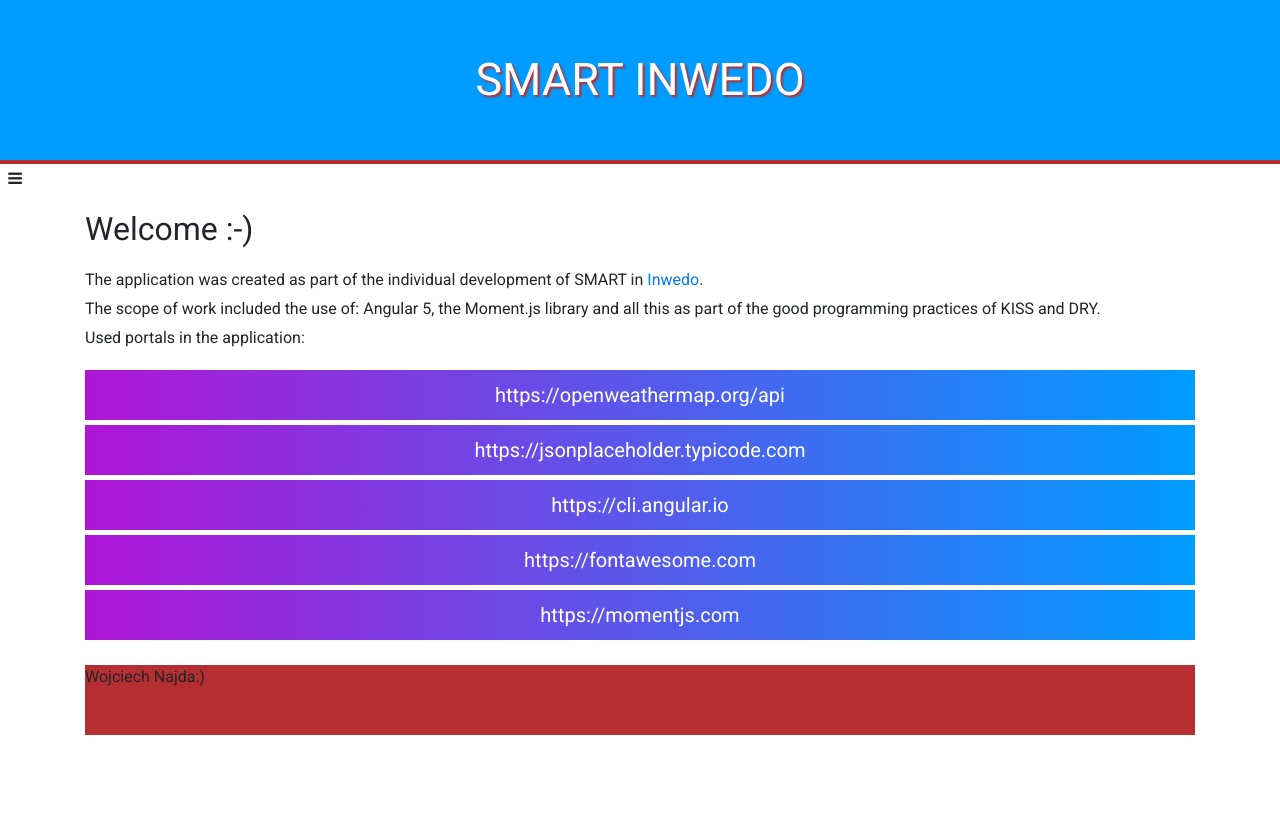
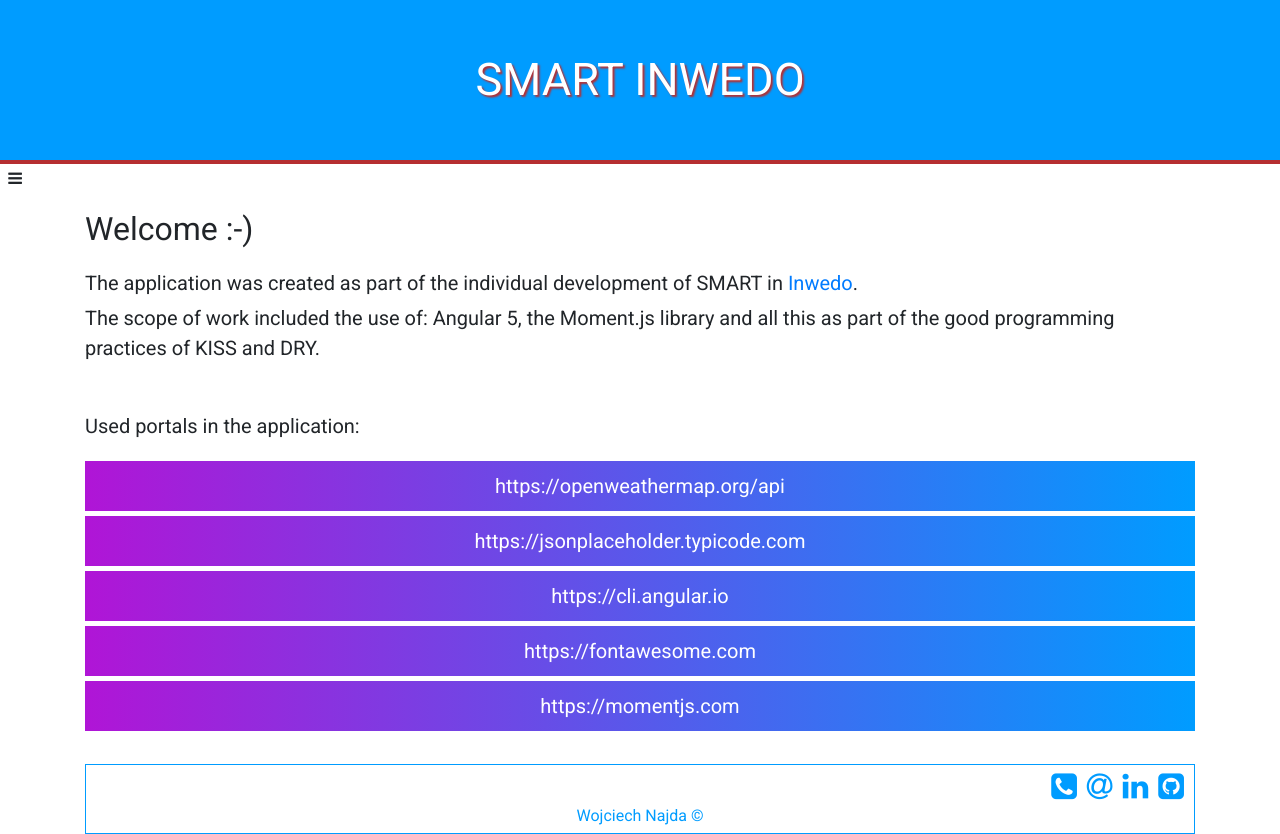
Before and after one commit to wojtexnaj/SMART-Inwedo-Angular, an Angular app: page /welcome-page in a window 1280 px wide. Before the commit the page ends 800 px from the top, so only its background shows below. Built offline with nearby package versions, Linux system fonts and the light colour scheme.

Commit message:
Style for footer

```diff
--- a/src/app/welcome-page/welcome-page.component.html
+++ b/src/app/welcome-page/welcome-page.component.html
@@ -2,19 +2,48 @@
   <div class="row">
     <div class="col">
       <h2>Welcome :-)</h2>
-      <p>The application was created as part of the individual development of SMART in <a href="http://inwedo.com" target="_blank">Inwedo</a>.</p>
-      <p>The scope of work included the use of: Angular 5, the Moment.js library and all this as part of the good programming practices of KISS and DRY.</p>
-      <p>Used portals in the application:</p>
+      <p>The application was created as part of the individual development of SMART in
+        <a href="http://inwedo.com" target="_blank" class="inwedo-link">Inwedo</a>.</p>
+      <p>The scope of work included the use of: Angular 5, the Moment.js library and all this as part of the good programming
+        practices of KISS and DRY.</p>
+      <p class="mt-5">Used portals in the application:</p>
       <div class="links">
-        <a href="https://openweathermap.org/api" target="_blank" class="link"><div>https://openweathermap.org/api</div></a>
-        <a href="https://jsonplaceholder.typicode.com" target="_blank" class="link"><div>https://jsonplaceholder.typicode.com</div></a>
-        <a href="https://cli.angular.io" target="_blank" class="link"><div>https://cli.angular.io</div></a>
-        <a href="https://fontawesome.com" target="_blank" class="link"><div>https://fontawesome.com</div></a>
-        <a href="https://momentjs.com" target="_blank" class="link"><div>https://momentjs.com</div></a>
+        <a href="https://openweathermap.org/api" target="_blank" class="link">
+          <div>https://openweathermap.org/api</div>
+        </a>
+        <a href="https://jsonplaceholder.typicode.com" target="_blank" class="link">
+          <div>https://jsonplaceholder.typicode.com</div>
+        </a>
+        <a href="https://cli.angular.io" target="_blank" class="link">
+          <div>https://cli.angular.io</div>
+        </a>
+        <a href="https://fontawesome.com" target="_blank" class="link">
+          <div>https://fontawesome.com</div>
+        </a>
+        <a href="https://momentjs.com" target="_blank" class="link">
+          <div>https://momentjs.com</div>
+        </a>
       </div>
     </div>
   </div>
-  <div class="footer">
-    <div>Wojciech Najda:)</div>
+  <div class="footer d-flex flex-column justify-content-center align-items-end">
+    <div class="contact">
+      <span class="phone-number mr-2" *ngIf="isPhoneNumber">+48 698655623</span>
+      <span class="mail mr-2" *ngIf="isMail">wojciech.najda.sg@gmail.com</span>
+      <button (click)="showPhoneNumber()">
+        <i class="fa fa-phone-square"></i>
+      </button>
+      <button (click)="showMail()">
+        <i class="fa fa-at"></i>
+      </button>
+
+      <a href="https://www.linkedin.com/in/wojciech-najda/" target="_blank">
+        <i class="fa fa-linkedin"></i>
+      </a>
+      <a href="https://github.com/wojtexnaj" target="_blank">
+        <i class="fa fa-github-square"></i>
+      </a>
+    </div>
+    <div class="name">Wojciech Najda &copy;</div>
   </div>
 </div>
--- a/src/app/welcome-page/welcome-page.component.scss
+++ b/src/app/welcome-page/welcome-page.component.scss
@@ -1,14 +1,25 @@
 @import '../../assets/index.scss';
-.container-fluid{
-    h2{
+.container-fluid {
+  position: relative;
+  min-height: 78vh;
+  a {
+    text-decoration: none;
+  }
+  h2 {
     margin-bottom: 20px;
   }
-    p{
+  p {
     margin-bottom: 5px;
+    font-size: 20px;
+    .inwedo-link {
+      &:hover {
+        color: $purple-color;
       }
-    .links{
+    }
+  }
+  .links {
     margin-top: 20px;
-      .link{
+    .link {
       font-size: 20px;
       height: 50px;
       background: $purple-color linear-gradient(to right, $purple-color, $blue-color);
@@ -21,14 +32,45 @@
       color: #ffffff;
       text-decoration: none;
       text-align: center;
-        &:hover{
+      &:hover {
         background: $blue-color linear-gradient(to right, $blue-color, $purple-color);
       }
     }
   }
-    .footer{
-      margin-top: 20px;
+  .footer {
+    position: absolute;
+    bottom: 0px;
+    left: 15px;
+    right: 15px;
     height: 70px;
-      background-color: $red-color;
+    border: 1px solid $blue-color;
+    .contact {
+      width: 100%;
+      text-align: right;
+      .phone-number,
+      .mail {
+        color: $blue-color;
+        font-size: 15px;
+      }
+      button {
+        padding: 0px;
+        border: none;
+        background-color: #ffffff;
+      }
+      i {
+        font-size: 30px;
+        margin-right: 10px;
+        cursor: pointer;
+        color: $blue-color;
+        &:hover {
+          color: $purple-color;
         }
       }
+    }
+    .name {
+      text-align: center;
+      width: 100%;
+      color: $blue-color;
+    }
+  }
+}
--- a/src/app/welcome-page/welcome-page.component.ts
+++ b/src/app/welcome-page/welcome-page.component.ts
@@ -6,10 +6,24 @@ import { Component, OnInit } from '@angular/core';
   styleUrls: ['./welcome-page.component.scss']
 })
 export class WelcomePageComponent implements OnInit {
+  isPhoneNumber: boolean = false;
+  isMail: boolean = false;
 
   constructor() { }
 
   ngOnInit() {
   }
 
+  showPhoneNumber() {
+    this.isMail = false
+    this.isPhoneNumber = true;
+    setTimeout(() => this.isPhoneNumber = false, 10000)
+  }
+
+  showMail() {
+    this.isPhoneNumber = false;
+    this.isMail = true;
+    setTimeout(() => this.isMail = false, 10000)
+  }
+
 }
```
Lines whose indentation alone changed are shown as unchanged.
